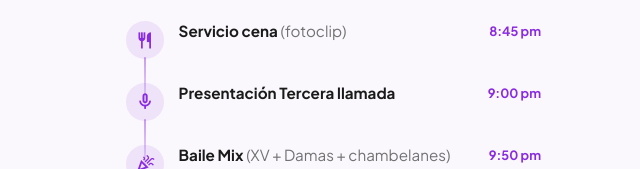
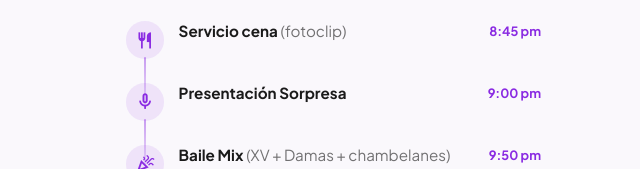
Before and after one commit to LMSEDKSoftware/GabySofyXV, a website: page index.html in a window 1280 px wide. Shown: the part 5635-5804 px from the top of the page, 307-947 px from the left. Drawn offline with nearby package versions, Linux system fonts and the light colour scheme.

Commit message:
Agenda: Presentación Tercera llamada → Presentación Sorpresa

```diff
--- a/index.html
+++ b/index.html
@@ -288,7 +288,7 @@
                         <span class="inv-agenda__circle" aria-hidden="true"><span class="material-symbols-outlined">mic</span></span>
                     </div>
                     <div class="inv-agenda__main">
-                        <h3 class="inv-agenda__title">Presentación Tercera llamada</h3>
+                        <h3 class="inv-agenda__title">Presentación Sorpresa</h3>
                     </div>
                     <time class="inv-agenda__time" datetime="2026-05-08T21:00">9:00 pm</time>
                 </li>
```
Also changed, not shown: invitacion_tipo_4/index.html (+1 -1 lines).
